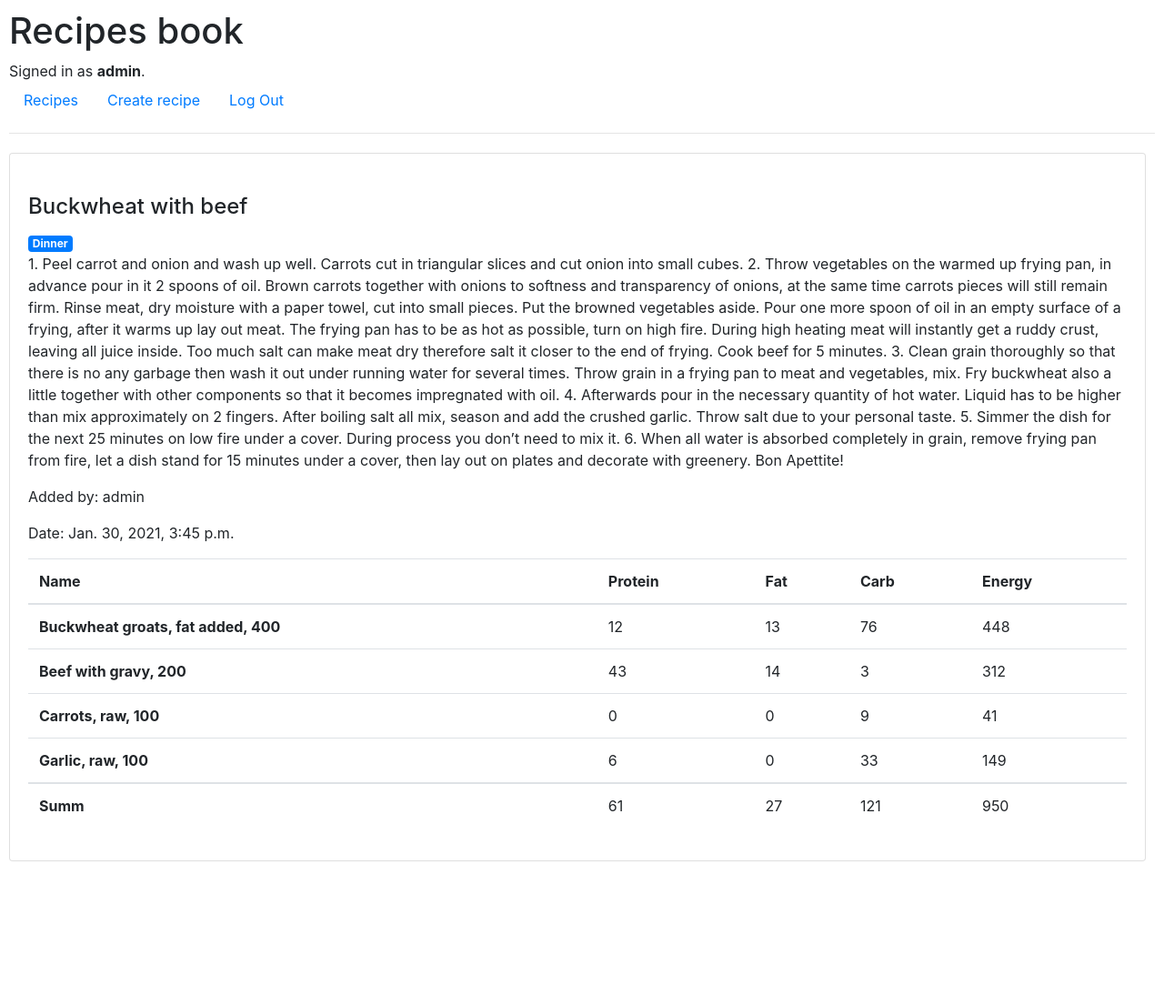
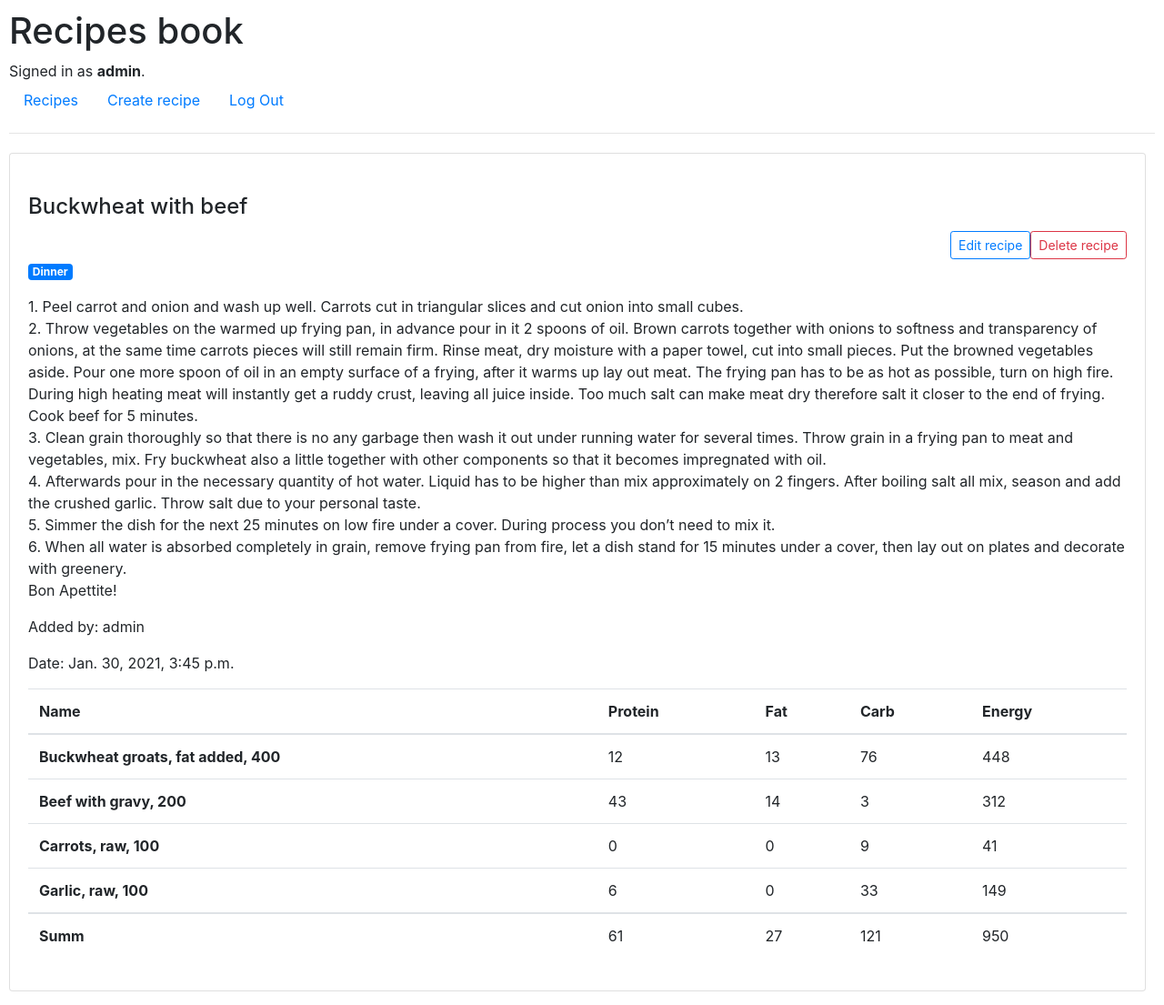
Before and after one commit to martyanovandrey/Mealplan, a Django app: page /34 in a window 1280 px wide. Shown: the whole page at 91% size. Before the commit the page ends 947 px from the top, so only its background shows below. Run offline with Django 3.2, Linux system fonts and the light colour scheme; a user stored in the database is signed in; data comes from the database, SQL or seed files in the repository; both versions use the stored data as it was after the commit; some libraries are stand-ins or nearby versions.

Commit message:
edit page

```diff
--- a/mplan/static/mplan/index.js
+++ b/mplan/static/mplan/index.js
@@ -15,6 +15,7 @@ function addIngredientList(name, id, amount, protein, fat, carb, energy) {
 
 
 	ingredientList.push({name, id, amount, protein, fat, carb, energy});
+	console.log(ingredientList)
 }
 
 /*
@@ -49,6 +50,7 @@ function findFood(foodName) {
 
 				let foodCard = document.createElement('div')
 				foodCard.classList.add('card')
+				foodCard.setAttribute('style', 'width: 400px');
 				foodCard.innerHTML = `
 				<div class="card-body">
 					<h5 class="card-title"> ${food.foods[i].description} </h5>
@@ -145,7 +147,6 @@ function getCookie(name) {
 }
 
 function create_recipe() {
-	debugger;
 	fetch('/create_recipe_api', {
 			credentials: 'include',
 			method: 'POST',
@@ -166,3 +167,47 @@ function create_recipe() {
 		})
 
 }
+
+function delete_recipe(id) {
+	fetch('/delete_recipe', {
+		credentials: 'include',
+		method: 'POST',
+		mode: 'same-origin',
+		headers: {
+			'Accept': 'application/json',
+			'Content-Type': 'application/json',
+			'X-CSRFToken': getCookie('csrftoken')
+		},
+		body: JSON.stringify({
+			id: id
+		})
+
+	})
+	console.log(id)
+
+}
+
+function edit_recipe(id) {
+	fetch('/edit_recipe_api', {
+			credentials: 'include',
+			method: 'PUT',
+			mode: 'same-origin',
+			headers: {
+				'Accept': 'application/json',
+				'Content-Type': 'application/json',
+				'X-CSRFToken': getCookie('csrftoken')
+			},
+			body: JSON.stringify({
+				ingredientList,
+				deleteIngredients,
+				id: id,
+				username: document.getElementById('username-field').value,
+				name: document.getElementById('name-field').value,
+				category: document.getElementById('category-field').value,
+				description: document.getElementById('description-field').value
+
+			})
+
+		})
+		console.log('all good')
+	}
--- a/mplan/static/mplan/styles.css
+++ b/mplan/static/mplan/styles.css
@@ -12,6 +12,7 @@ body {
 }
 
 .card {
+    vertical-align: middle;
     display: inline-block;
     margin: 5px 10px 5px 0px;
 }
--- a/mplan/templates/mplan/create_recipe.html
+++ b/mplan/templates/mplan/create_recipe.html
@@ -18,15 +18,16 @@
             <input id='category-field' class="form-control" type="text" name="category" placeholder="Category">
         </div>
         <div class="form-group">
-            <textarea id='description-field' class="form-control" id="exampleFormControlTextarea1" rows="3" type="text" name="description" placeholder="Description"></textarea>
+            <textarea id='description-field' class="form-control" id="exampleFormControlTextarea1" rows="6" type="text" name="description" placeholder="Description"></textarea>
         </div>
         <div class="form-group">
         <input name="owner" id='username-field' type='hidden' value='{{ user.username }}'>
         <div class="ingredients">
         </div>
     </form>
+    <form action="/">
         <button class="btn btn-primary" onclick='create_recipe()'>Create</button>
-
+    </form>
 <div class="cardList" style='margin: 30px 0px'>
     <h5>Search for ingredients:</h5>
     <input class="form-control" type="input" id="searchFood" placeholder='Ingredients' style='margin: 5px 10px 5px 0px;'>
--- a/mplan/templates/mplan/recipe.html
+++ b/mplan/templates/mplan/recipe.html
@@ -1,14 +1,25 @@
 {% extends "mplan/layout.html" %}
+{% load static %}
 
 {% block body %}
 <div class="card">
     <img class='card-img-top' src="{{ recipe.url}}" class="card-img-full">
     <div class="card-body">
         <h4 class="card-title"> {{ recipe.name}} </h4>
+        {% if recipe.creator|stringformat:"s" == user.username|stringformat:"s" %}
+        <div class="d-flex flex-row justify-content-end">
+             <form action="edit_recipe/{{recipe.id}}">
+                <button class="btn btn-outline-primary btn-sm" onclick=edit_recipe({{recipe.id}})>Edit recipe</button>
+            </form>
+            <form action="/">
+                <button class="btn btn-outline-danger btn-sm" onclick=delete_recipe({{recipe.id}})>Delete recipe</button>
+            </form>
+        </div>
+        {% endif %}
         {% if recipe.category %}
             <a href="category/{{recipe.category}}" class="badge badge-primary"> {{recipe.category}} </a>
         {% endif %}
-        <p> {{ recipe.description }} </p>
+        <p> {{ recipe.description|linebreaks }} </p>
         <p> Added by: {{ recipe.creator }} </p>
         <p> Date: {{ recipe.date }} </p>
         <table class="table">
@@ -44,4 +55,8 @@
 
     </div>
 </div>
+{% block script %}
+    <script src="{% static 'mplan/index.js' %}"></script>
 {% endblock %}
+
+{% endblock %}
--- a/mplan/urls.py
+++ b/mplan/urls.py
@@ -12,4 +12,8 @@ urlpatterns = [
     path('food/<str:foodName>', views.food_API, name='food'),
     path('ingredient/<int:ingredientId>', views.ingredient_API, name='ingredient'),
     path("<int:recipe_id>", views.recipe, name="recipe"),
+    path("category/<str:category>", views.category, name="category"),
+    path("delete_recipe", views.delete_recipe, name="delete_recipe"),
+    path("edit_recipe/<int:recipeId>", views.edit_recipe, name="edit_recipe"),
+    path('edit_recipe_api', views.edit_recipe_api, name='edit_recipe_api')
     ]
--- a/mplan/views.py
+++ b/mplan/views.py
@@ -55,6 +55,15 @@ def index(request):
     return render(request, "mplan/index.html", {
                     "all_categories": all_categories,
                     "all_recipes": all_recipes})
+
+def category(request, category):
+    Recipe_category = Recipe.objects.filter(category=category)
+    #Get unique values from category query
+    all_categories = Recipe.objects.values('category').distinct().exclude(category__exact='')
+    return render(request, "mplan/index.html", {
+                    "category": category,
+                    "all_categories": all_categories,
+                    "all_recipes": Recipe_category})
 
 def login_view(request):
     if request.method == "POST":
@@ -197,3 +206,53 @@ def recipe(request, recipe_id):
         'summCarb': summCarb,
         'summEnergy': summEnergy
     })
+
+@login_required
+def delete_recipe(request):
+    if request.method == "POST":
+        data_json = json.loads(request.body)
+        id = data_json['id']
+        Recipe.objects.filter(id=id).delete()
+
+@login_required
+def edit_recipe(request, recipeId):
+    recipe = Recipe.objects.get(id=recipeId)
+    return render(request, "mplan/edit_recipe.html", {
+            'recipe': recipe
+    })
+
+@login_required
+def edit_recipe_api(request):
+    if request.method == "PUT":
+        data_json = json.loads(request.body)
+        print(data_json)
+        id = data_json['id']
+        username = data_json['username']
+        user = User.objects.get(username=username)
+        name = data_json['name']
+        category = data_json['category']
+        description = data_json['description']
+        Recipe_update = Recipe.objects.get(id=id)
+        Recipe_update.name = name
+        Recipe_update.description = description
+        Recipe_update.category = category
+        Recipe_update.save()
+        print(data_json['ingredientList'])
+
+        for i in data_json['deleteIngredients']:
+            Ingredient.objects.get(id=i).delete()
+        for i in data_json['ingredientList']:
+            Ingredient_created = Ingredient(food_id=i['id'],  name=i['name'], amount=i['amount'], protein=i['protein'], fat=i['fat'], carb=i['carb'], energy=i['energy'])
+            if Ingredient.objects.filter(food_id=i['id'],  name=i['name'], amount=i['amount']).exists():
+                print('bb'*100)
+                Igredient_old = Ingredient.objects.get(food_id=i['id'],  name=i['name'], amount=i['amount'])
+                Recipe_update.ingredient.add(Igredient_old)
+
+            else:
+                print('aa'*100)
+
+                Ingredient_created.save()
+                Recipe_update.ingredient.add(Ingredient_created)
+
+
+    return render(request, "mplan/index.html")
```
Also changed, not shown: mplan/templates/mplan/edit_recipe.html (added, +84 -0 lines), mplan/templates/mplan/index.html (+8 -3 lines), db.sqlite3.
